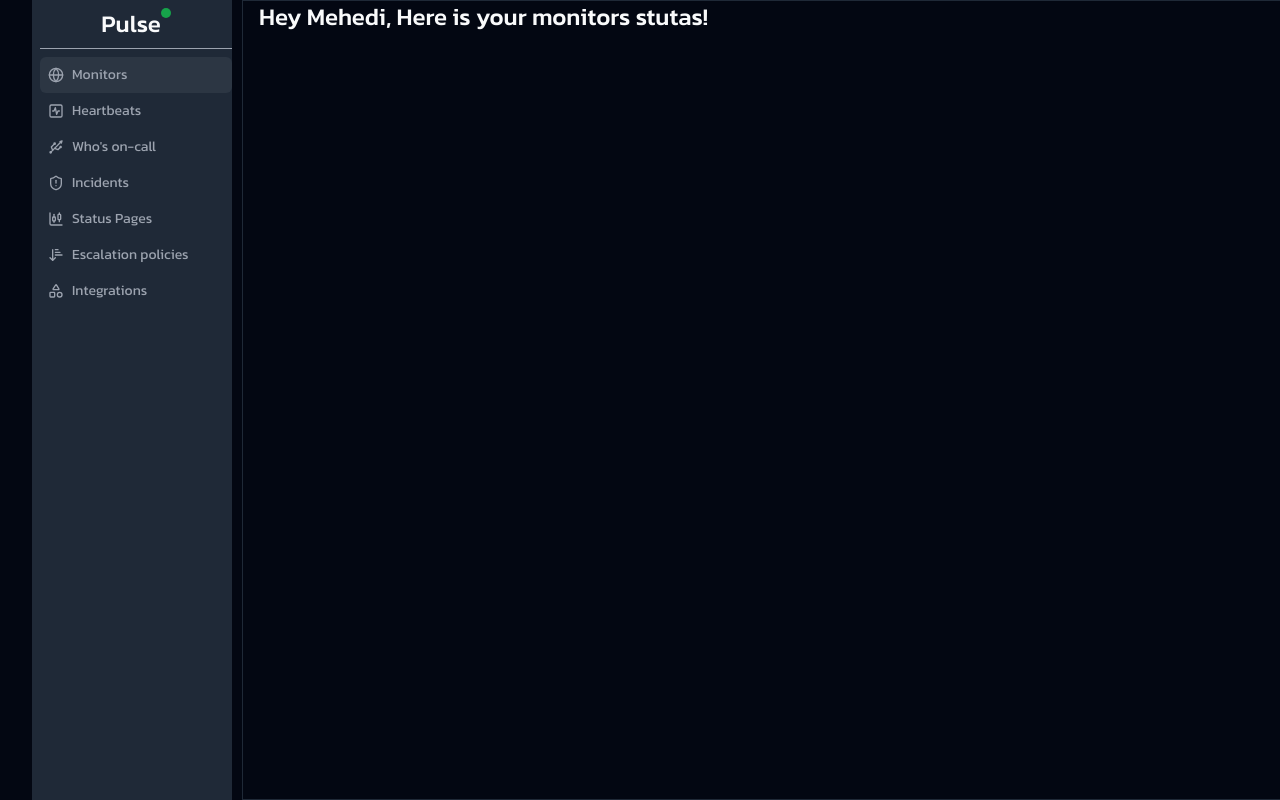
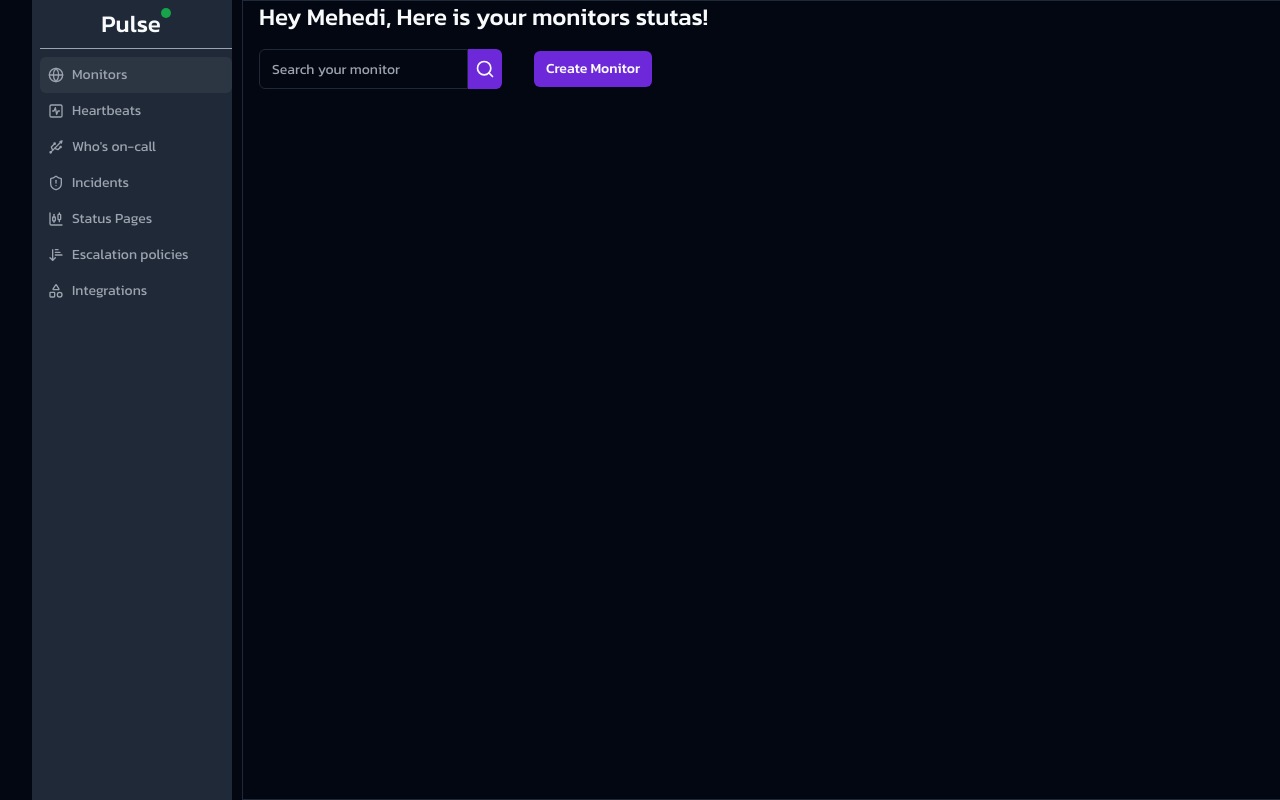
Before and after one commit to hash-engineers/pulse, a Next.js app in the folder frontend/: page /dashboard/monitors in a window 1280 px wide. Shown: the top 800 px of the page. Built offline with nearby package versions, Linux system fonts and the light colour scheme.

Commit message:
feat: add search and create monitor component
now design complete later on functionallity will add

```diff
--- /dev/null
+++ b/frontend/app/dashboard/monitors/_search-and-create-monitor.tsx
@@ -0,0 +1,24 @@
+import { Search } from 'lucide-react';
+import { Input } from '@/components/ui/input';
+import { Button } from '@/components/ui/button';
+import Link from 'next/link';
+
+export function SearchAndCreateMonitor() {
+  return (
+    <div className="flex items-center justify-start gap-x-8">
+      <div className="flex items-center justify-start">
+        <Input
+          placeholder="Search your monitor"
+          className="text-muted-foreground rounded-r-none outline-none"
+        />
+        <Button size="icon" className="rounded-l-none">
+          <Search size="20" />
+        </Button>
+      </div>
+
+      <Button asChild size="sm">
+        <Link href="/dashboard/monitors/create-monitor">Create Monitor</Link>
+      </Button>
+    </div>
+  );
+}
--- a/frontend/app/dashboard/monitors/page.tsx
+++ b/frontend/app/dashboard/monitors/page.tsx
@@ -1,7 +1,10 @@
+import { SearchAndCreateMonitor } from './_search-and-create-monitor';
+
 export default function Monitors() {
   return (
-    <section>
+    <section className="space-y-4">
       <h3>Hey Mehedi, Here is your monitors stutas!</h3>
+      <SearchAndCreateMonitor />
     </section>
   );
 }
--- a/frontend/components/ui/input.tsx
+++ b/frontend/components/ui/input.tsx
@@ -1,6 +1,6 @@
-import * as React from "react"
+import * as React from 'react';
 
-import { cn } from "@/lib/utils"
+import { cn } from '@/lib/utils';
 
 export interface InputProps
   extends React.InputHTMLAttributes<HTMLInputElement> {}
@@ -11,15 +11,15 @@ const Input = React.forwardRef<HTMLInputElement, InputProps>(
       <input
         type={type}
         className={cn(
-          "flex h-10 w-full rounded-md border border-input bg-background px-3 py-2 text-sm ring-offset-background file:border-0 file:bg-transparent file:text-sm file:font-medium placeholder:text-muted-foreground focus-visible:outline-none focus-visible:ring-2 focus-visible:ring-ring focus-visible:ring-offset-2 disabled:cursor-not-allowed disabled:opacity-50",
+          'flex h-10 w-full rounded-md border border-input bg-background px-3 py-2 text-sm ring-offset-background file:border-0 file:bg-transparent file:text-sm file:font-medium focus:ring-1 placeholder:text-muted-foreground focus-visible:outline-none disabled:cursor-not-allowed disabled:opacity-50',
           className
         )}
         ref={ref}
         {...props}
       />
-    )
+    );
   }
-)
-Input.displayName = "Input"
+);
+Input.displayName = 'Input';
 
-export { Input }
+export { Input };
```
